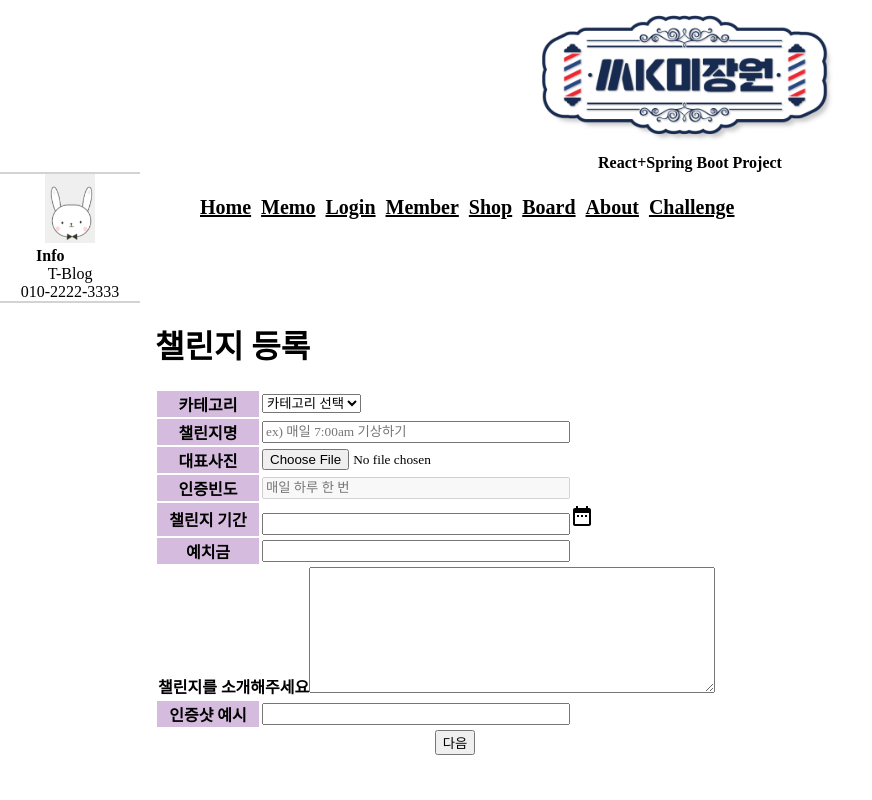
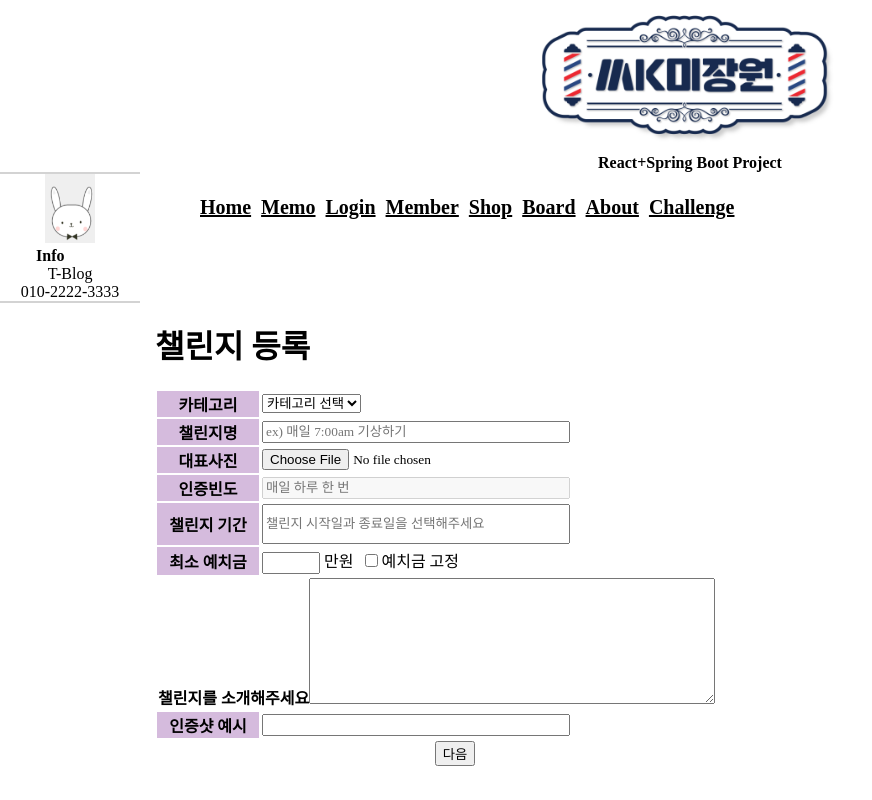
Before and after one commit to j2h5/Social_Web_Project_React, a React (Create React App) app: page /challenge/form in a window 1280 px wide. Shown: the whole page, without its empty margins (0-872 px from the left). Built offline with nearby package versions, Linux system fonts and the light colour scheme; the HTML template or start-up script is replaced by a standard one.

Commit message:
챌린지 수정중

```diff
--- a/package.json
+++ b/package.json
@@ -16,6 +16,7 @@
     "global": "^4.4.0",
     "react": "^18.2.0",
     "react-calendar": "^3.7.0",
+    "react-datepicker": "^4.8.0",
     "react-dom": "^18.2.0",
     "react-router-dom": "^6.3.0",
     "react-scripts": "^5.0.1",
--- a/src/challenge/ChallengeForm.js
+++ b/src/challenge/ChallengeForm.js
@@ -1,19 +1,24 @@
 import React, {useState, useEffect} from 'react';
 import '../App.css';
 import axios from 'axios';
+import DateRangeIcon from '@mui/icons-material/DateRange';
 import {useNavigate} from 'react-router-dom'
-import Calendar from 'react-calendar';
-import 'react-calendar/dist/Calendar.css';
-import DateRangeIcon from '@mui/icons-material/DateRange';
-import Box from '@mui/material/Box';
-import Popper from '@mui/material/Popper';
-
+import DatePicker from 'react-datepicker';
+import "react-datepicker/dist/react-datepicker.css";
+import { ko } from 'date-fns/esm/locale';
+import styled from "styled-components";
 
 
 const ChallengeForm = () => {
 
-    const [value, onChange] = useState(new Date());
+    //챌린지 기간 선택 (date picker)
+    const [dateRange, setDateRange] = useState([null, null]);
+    const [startDate, endDate] = dateRange;
 
+    const ChalDatePicker = styled(DatePicker)`
+        width: 300px;
+        height: 33.99px;
+    `;
 
     return (
         <div>
@@ -57,18 +62,37 @@ const ChallengeForm = () => {
                         </tr>
                         <tr>
                             <th style={{backgroundColor:'#d5bbdd'}} width='100'>챌린지 기간</th>
-                            <td><input type="text" className="form-control"
-                            style={{width:'300px'}} required
-                            /><DateRangeIcon/>
+
+                            {/* 달력에서 기간 선택 가능 */}
+                            <td><ChalDatePicker
+                            selectsRange={true}
+                            startDate={startDate}
+                            endDate={endDate}
+                            locale = { ko }
+                            placeholderText="챌린지 시작일과 종료일을 선택해주세요"
+                            dateFormat="yyyy년 MM월 dd일"
+                            onChange={(update) => {
+                            setDateRange(update);
+                            }}
+                            withPortal/>
                             </td>
                         </tr>
                         <tr>
-                            <th style={{backgroundColor:'#d5bbdd'}} width='100'>예치금</th>
-                            <td><input type="text" className="form-control"
-                            style={{width:'300px'}} required
-                            />
+                            <th style={{backgroundColor:'#d5bbdd'}} width='100'>최소 예치금</th>
+                            <td>
+                                <div className='chalDeposit'>
+                                <input type="text" className="form-control"
+                                style={{width:'50px', display:'inline-block'}} required
+                                />&nbsp;만원
+                                &nbsp;
+
+                                {/* 예치금 고정 체크하면 전체 disabled */}
+                                <label><input type="checkbox"
+                                />예치금 고정</label>
+                                </div>
                             </td>
                         </tr>
+
                         <tr>
                             {/* 에디터 사용 */}
                             <td colSpan={2}>
@@ -90,9 +114,7 @@ const ChallengeForm = () => {
                                 <button type="submit" className="btn btn-info">다음</button>
                             </td>
                         </tr>
-
                         {/* 다음 버튼 누르면 미리보기 */}
-
                     </tbody>
                 </table>
             </form>
```
Also changed, not shown: 1 other file (tests, documents, lock files or other folders).
